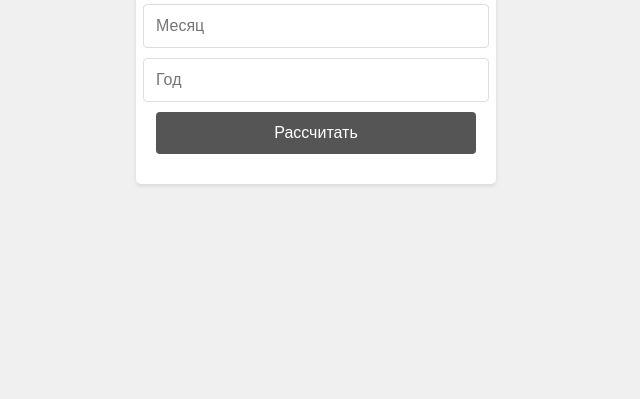
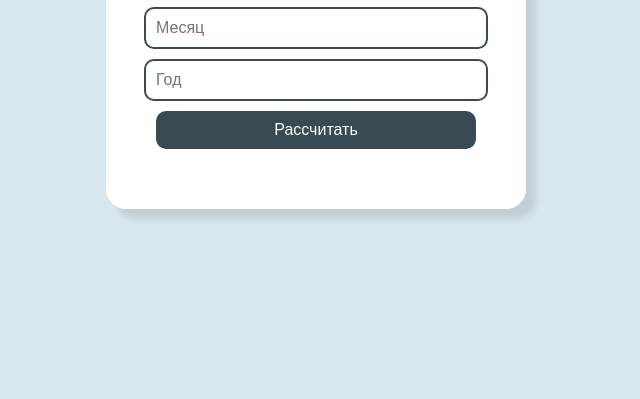
Before and after one commit to kroundfaer/Calculation-of-all-positions, a plain HTML site: page index.html in a window 1280 px wide. Shown: the part 401-800 px from the top of the page, without its empty margins (324-964 px from the left). Drawn offline with Linux system fonts and the light colour scheme.

Commit message:
style.css

```diff
--- a/style.css
+++ b/style.css
@@ -2,40 +2,48 @@ body, html {
     margin: 0;
     padding: 0;
     font-family: 'Helvetica Neue', Helvetica, Arial, sans-serif;
-    background: #f0f0f0;
-    color: #333;
+    background: #D8E6EF;
+    color: #384B52;
     display: flex;
     align-items: center;
     justify-content: center;
     text-align: center;
     height: 100vh;
-
 }
 
 .container {
     width: 90%;
     max-width: 320px;
     margin: auto;
-    padding: 20px;
+    padding: 50px;
     background: #fff;
-    border-radius: 5px;
-    box-shadow: 0 2px 4px rgba(0, 0, 0, 0.1);
+    border-radius: 20px;
+    box-shadow: 10px 10px 7px rgba(0, 0, 0, 0.1);
     display: flex;
     flex-direction: column;
     align-items: center;
+
 }
 
-input[type="number"], button {
+input[type="number"], input[type="date"], button {
     width: 100%; /* Полная ширина контейнера */
-    padding: 12px;
+    padding: 10px;
     margin-bottom: 10px;
-    border: 1px solid #ddd;
-    border-radius: 4px;
+    border: 2px solid #384B52; /* Измененный контур для всех элементов ввода */
+    border-radius: 10px;
     font-size: 16px;
+    background-color: #fff; /* Фоновый цвет */
+    color: #384B52; /* Цвет текста */
+}
+
+input[type="date"]:focus, input[type="number"]:focus {
+    outline: none; /* Убрать стандартный контур */
+    border-color: #F4BC9B; /* Цвет контура при фокусе */
+    box-shadow: 0px 0 0 1px rgba(244, 188, 155, 0.5); /* Тень вокруг элемента */
 }
 
 button {
-    background-color: #555;
+    background-color: #384B52;
     color: white;
     border: none;
     cursor: pointer;
@@ -43,7 +51,7 @@ button {
 }
 
 button:hover {
-    background-color: #333;
+    background-color: #F4BC9B;
 }
 
 .results-table {
@@ -54,7 +62,7 @@ button:hover {
 
 .results-table th, .results-table td {
     padding: 8px;
-    border: 1px solid #ddd;
+    border: 1px solid #e1e8f0;
     background: #fff;
 }
 
@@ -67,7 +75,7 @@ button:hover {
         width: 95%;
     }
 
-    input[type="number"], button {
+    input[type="number"], input[type="date"], button {
         font-size: 18px;
     }
 }
@@ -77,7 +85,7 @@ button:hover {
         width: 95%;
     }
 
-    input[type="number"], button {
+    input[type="number"], input[type="date"], button {
         font-size: 18px;
     }
 }
```
